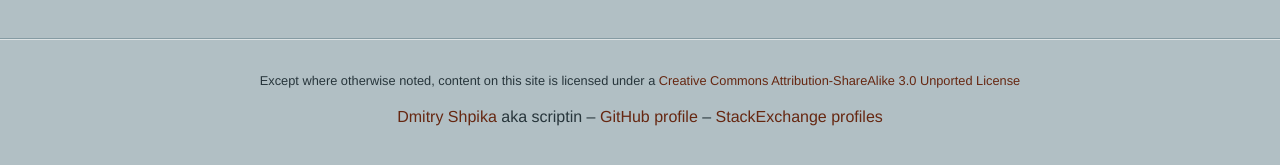
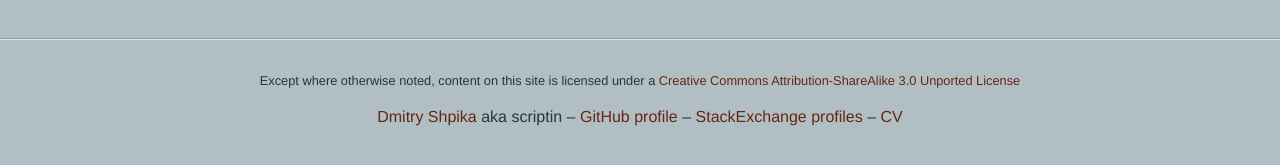
Before and after one commit to scriptin/scriptin.github.io, a Jekyll site: the page built from index.html, in a window 1280 px wide. Shown: the part 497-662 px from the top of the page. Built offline with Jekyll 4.4.1, drawn with Linux system fonts in a browser that asks for light colours; nearby versions of some CDN libraries.

Commit message:
Add link to CV

```diff
--- a/_data/template.yml
+++ b/_data/template.yml
@@ -14,6 +14,8 @@ links:
     title: GitHub profile
   - url: http://stackexchange.com/users/224676?tab=accounts
     title: StackExchange profiles
+  - url: http://careers.stackoverflow.com/scriptin
+    title: CV
 
 license:
   url: http://creativecommons.org/licenses/by-sa/3.0/
```
